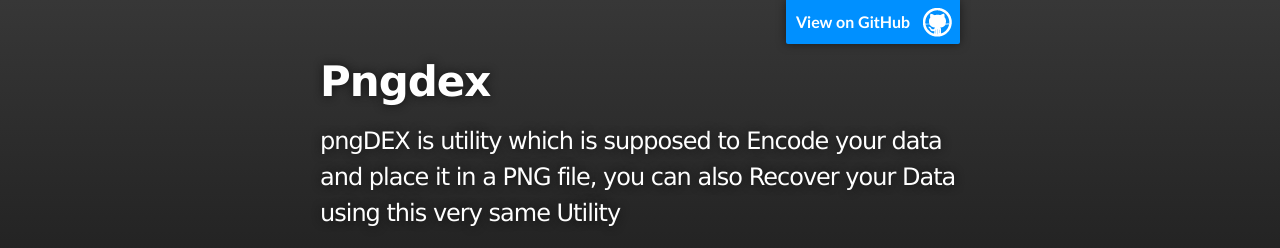
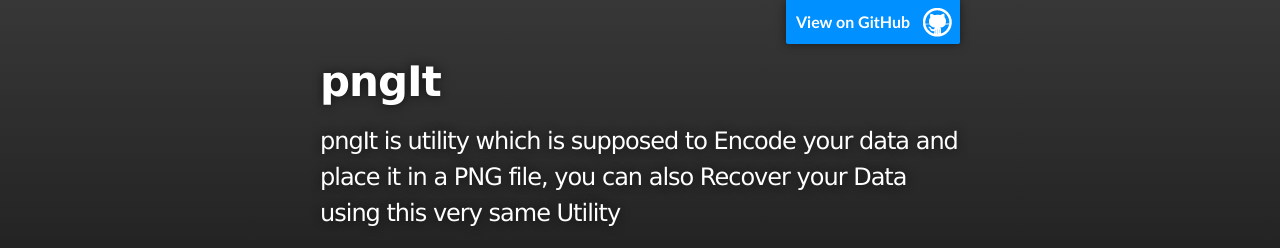
Before and after one commit to luddev/pngIt, a plain HTML site: page index.html in a window 1280 px wide. Shown: the top 248 px of the page. Drawn offline with Linux system fonts and the light colour scheme.

Commit message:
Updated project name.

```diff
--- a/index.html
+++ b/index.html
@@ -4,7 +4,7 @@
   <head>
     <meta charset='utf-8' />
     <meta http-equiv="X-UA-Compatible" content="chrome=1" />
-    <meta name="description" content="Pngdex : pngDEX is utility which is supposed to Encode your data and place it in a PNG file, you can also Recover your Data using this very same Utility" />
+    <meta name="description" content="pngIt : pngIt is utility which is supposed to Encode your data and place it in a PNG file, you can also Recover your Data using this very same Utility" />
 
     <link rel="stylesheet" type="text/css" media="screen" href="stylesheets/stylesheet.css">
 
@@ -18,8 +18,8 @@
         <header class="inner">
           <a id="forkme_banner" href="https://github.com/ludkiller/pngDEX">View on GitHub</a>
 
-          <h1 id="project_title">Pngdex</h1>
-          <h2 id="project_tagline">pngDEX is utility which is supposed to Encode your data and place it in a PNG file, you can also Recover your Data using this very same Utility</h2>
+          <h1 id="project_title">pngIt</h1>
+          <h2 id="project_tagline">pngIt is utility which is supposed to Encode your data and place it in a PNG file, you can also Recover your Data using this very same Utility</h2>
 
             <section id="downloads">
               <a class="zip_download_link" href="https://github.com/ludkiller/pngDEX/zipball/master">Download this project as a .zip file</a>
```
